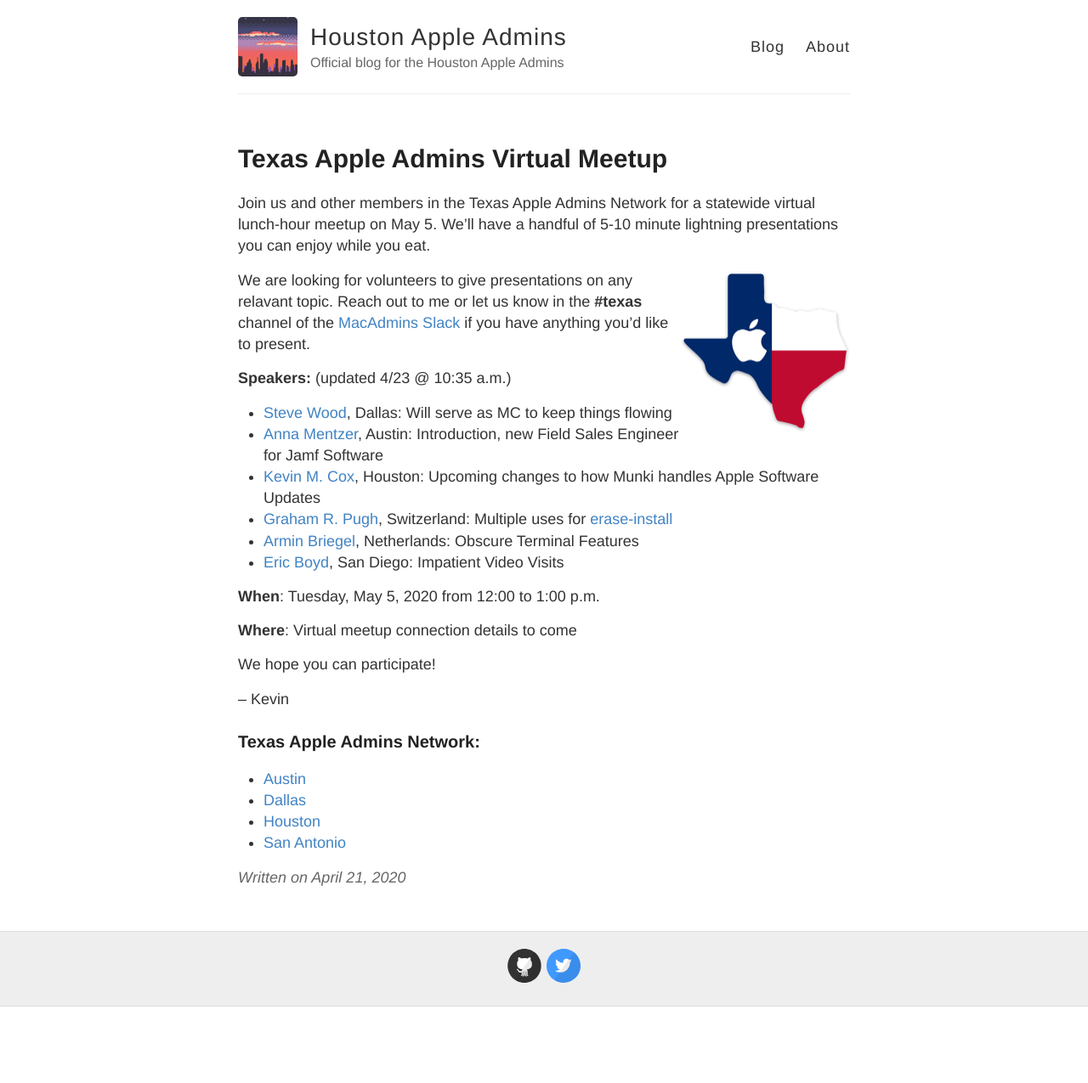
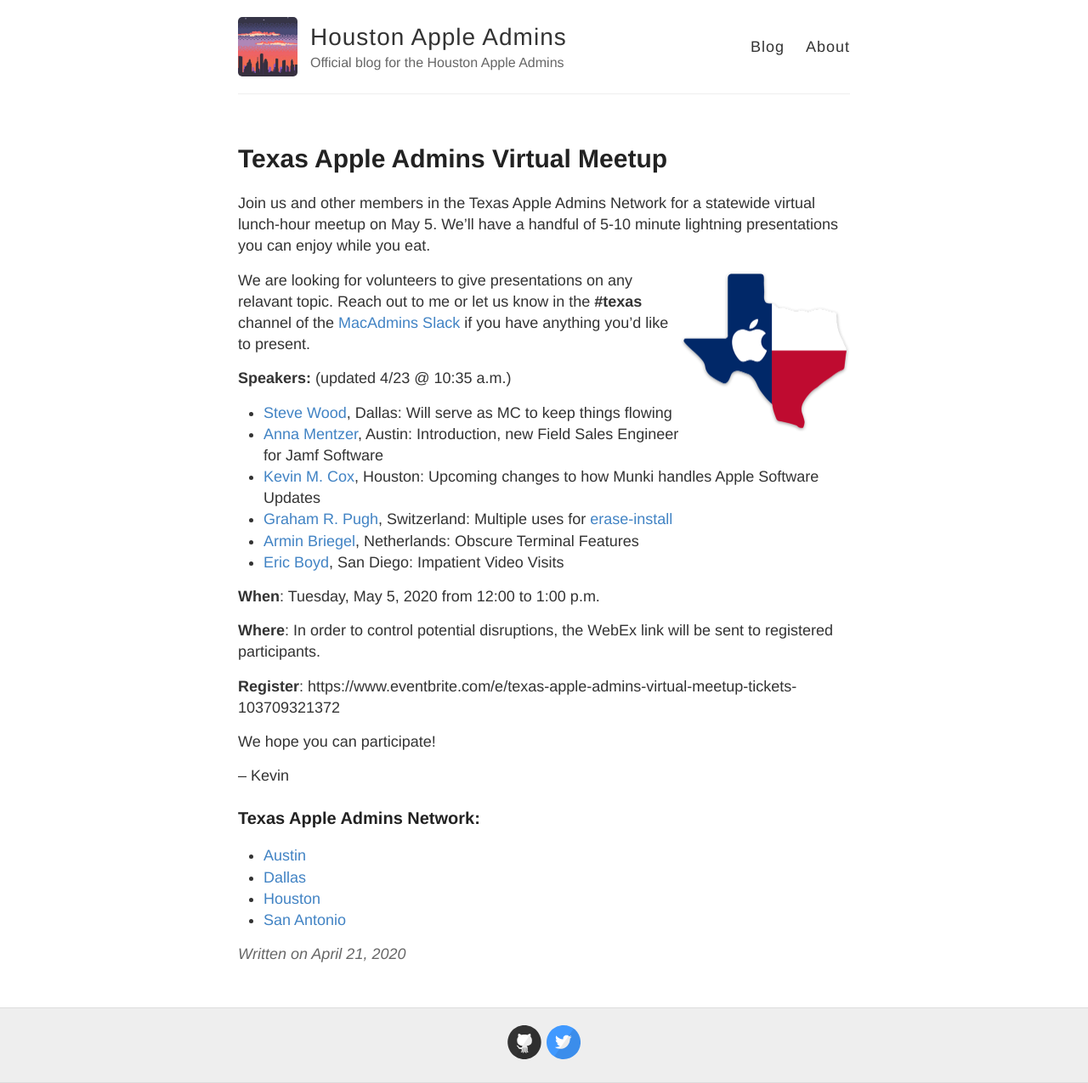
Before and after one commit to houstonappleadmins/houstonappleadmins.github.io, a Jekyll site: the page built from _posts/2020-04-20-TexasAppleAdminsVirtual.md, in a window 1280 px wide. Shown: the whole page at 85% size. Built offline with Jekyll 4.4.1, drawn with Linux system fonts in a browser that asks for light colours; our own code applies the rules of GitHub Pages for plain Markdown files; before the commit the page ends 1185 px from its top, so only the background shows below that.

Commit message:
Update 2020-04-20-TexasAppleAdminsVirtual.md

```diff
--- a/_posts/2020-04-20-TexasAppleAdminsVirtual.md
+++ b/_posts/2020-04-20-TexasAppleAdminsVirtual.md
@@ -20,7 +20,9 @@
 
 **When**: Tuesday, May 5, 2020 from 12:00 to 1:00 p.m.
 
-**Where**: Virtual meetup connection details to come
+**Where**: In order to control potential disruptions, the WebEx link will be sent to registered participants.
+
+**Register**: https://www.eventbrite.com/e/texas-apple-admins-virtual-meetup-tickets-103709321372
 
 We hope you can participate!
 
```
